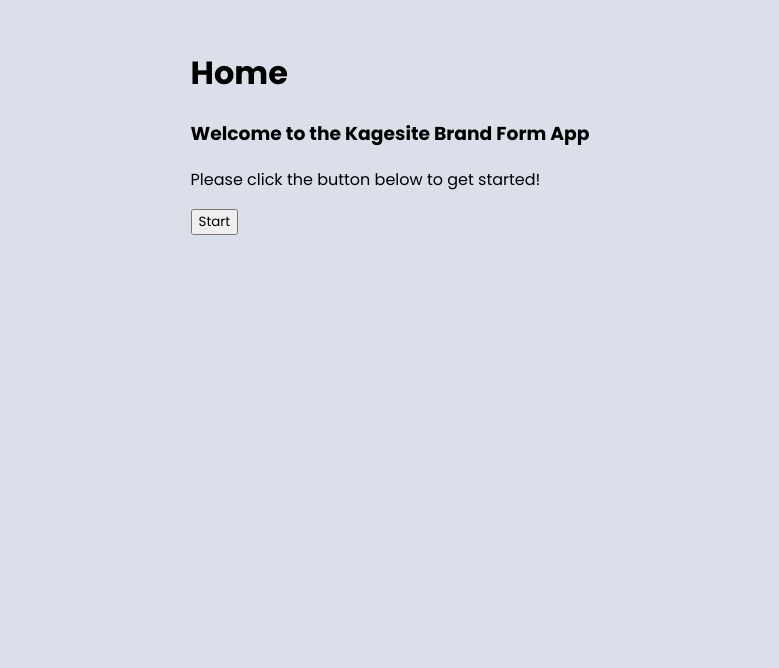
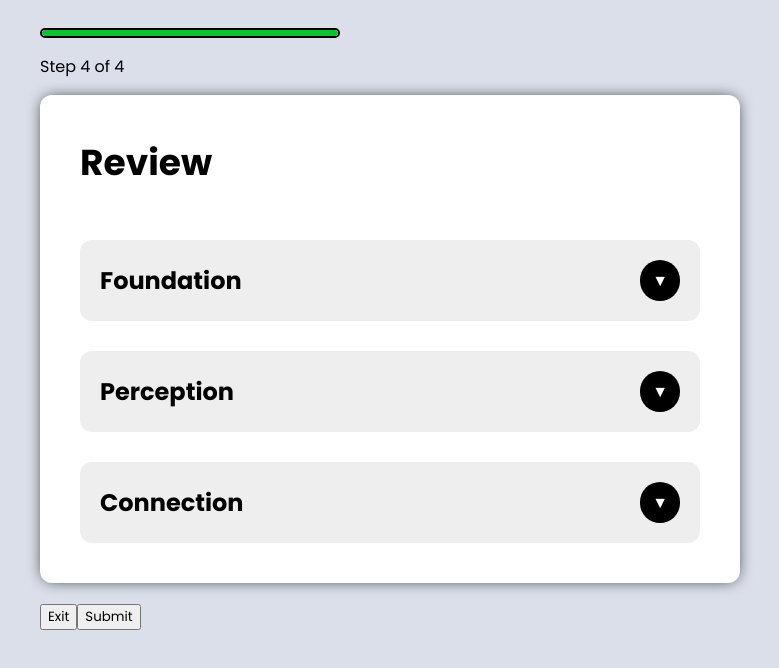
Before and after one commit to kagesite/brand-form-app, a React (Vite) app: page / in a window 1280 px wide. Shown: the top 668 px of the page, without its empty margins (258-1037 px from the left). Built offline with nearby package versions, Linux system fonts and the light colour scheme.

Commit message:
Fixed progress bar

```diff
--- a/src/App.jsx
+++ b/src/App.jsx
@@ -9,7 +9,7 @@
 import Step4 from './components/Step4';
 
 function App() {
-    const [showStep, setShowStep] = useState(0);
+    const [showStep, setShowStep] = useState(4);
 
     const [formData, setFormData] = useState({
         foundation: {
@@ -210,7 +210,7 @@
                         data={formData}
                     />
                     <button onClick={handleExitForm}>Exit</button>
-                    <button onClick={handleNextStep}>Next</button>
+                    <button onClick={handleNextStep}>Submit</button>
                 </>
             )}
 
--- a/src/components/ProgressBar.jsx
+++ b/src/components/ProgressBar.jsx
@@ -1,28 +1,34 @@
 import React from 'react'
 
 function ProgressBar({ step }) {
+    // Calculate progress percentage
+    const progressPercentage = (step / 4) * 100;
+
     return (
+        <>
             <div
                 style={{
                     height: "10px",
                     width: "300px",
                     border: "2px solid #000",
-                marginBottom: "50px"
+                    backgroundColor: "#f0f0f0", // Background for empty part
+                    borderRadius: "5px",
+                    overflow: "hidden"
                 }}
             >
-            {step === 1 && (
+                <div
+                    style={{
+                        backgroundColor: "#0ec031",
+                        width: `${progressPercentage}%`,
+                        height: "100%", // Fill the full height
+                        transition: "width 0.3s ease", // Smooth animation
+                        borderRadius: "3px"
+                    }}
+                />
+            </div>
+
             <p>Step {step} of 4</p>
-            )}
-            {step === 2 && (
-                <p>Step {step} of 4</p>
-            )}
-            {step === 3 && (
-                <p>Step {step} of 4</p>
-            )}
-            {step === 4 && (
-                <p>Step {step} of 4</p>
-            )}
-        </div>
+        </>
     )
 }
 
--- a/src/styles/Review.css
+++ b/src/styles/Review.css
@@ -42,8 +42,11 @@
     margin: 0;
 }
 
+
+
 .box-open {
     height: fit-content;
+    transition: 0.2s all;
 }
 
 .review-card {
```
Lines whose indentation alone changed are shown as unchanged.
